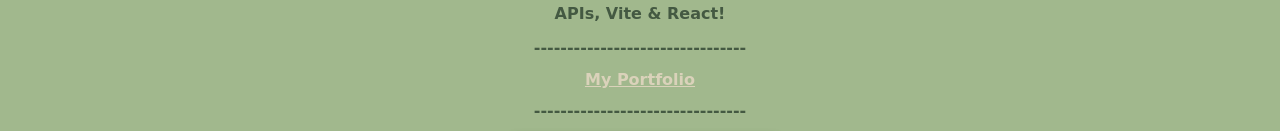
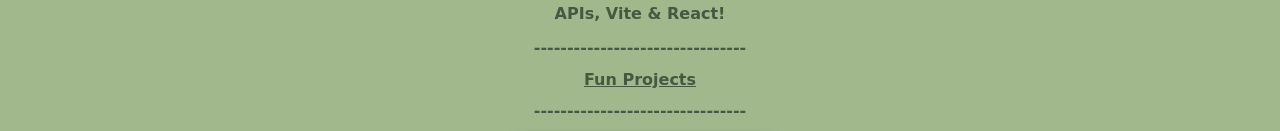
Before and after one commit to eTeddy/pets, a React (Vite) app: page /#/ in a window 1280 px wide. Shown: the part 1071-1202 px from the top of the page. Built offline with nearby package versions, Linux system fonts and the light colour scheme; grey boxes are pictures that could not be loaded.

Commit message:
Fun Projects

```diff
--- a/src/App.css
+++ b/src/App.css
@@ -188,3 +188,7 @@
 p {
   line-height: 150%;
 }
+
+.fun {
+  color: #445942;
+}
--- a/src/routes/Home.jsx
+++ b/src/routes/Home.jsx
@@ -21,7 +21,7 @@
         APIs, Vite & React!
       </p>
       <p>--------------------------------</p>
-      <a href="https://eteddy.github.io/" target="_blank">My Portfolio</a>
+      <a class="fun" href="https://eteddy.github.io/" target="_blank">Fun Projects</a>
 
       <p>--------------------------------</p>
       <a href="https://www.worldflagcounter.com/details/iyh" target="_blank">
```
